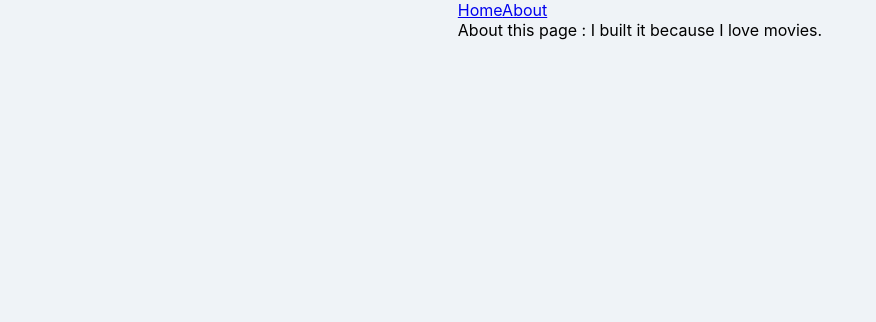
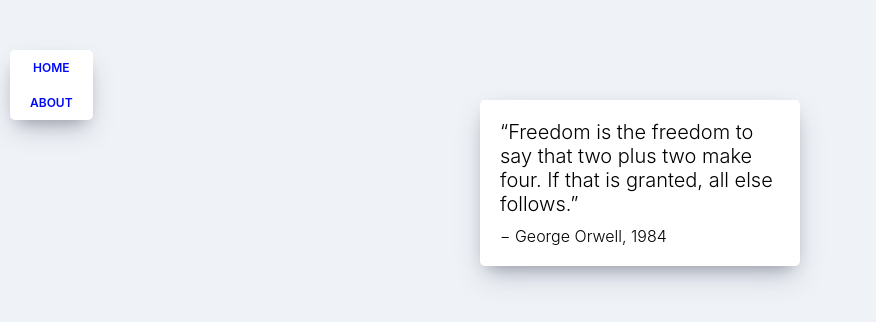
Before and after one commit to arkc1009/movie_app2020, a React (Create React App) app: page /#/about in a window 1280 px wide. Shown: the top 322 px of the page, without its empty margins (0-876 px from the left). Built offline with nearby package versions, Linux system fonts and the light colour scheme.

Commit message:
fix : Navigation Style

```diff
--- /dev/null
+++ b/src/App.css
@@ -0,0 +1,12 @@
+* {
+  box-sizing: border-box;
+}
+
+body {
+  margin: 0;
+  padding: 0;
+  font-family: -apple-system, BlinkMacSystemFont, "Segoe UI", Roboto, Oxygen,
+    Ubuntu, Cantarell, "Open Sans", "Helvetica Neue", sans-serif;
+  background-color: #eff3f7;
+  height: 100%;
+}
--- a/src/App.js
+++ b/src/App.js
@@ -3,6 +3,7 @@
 import Home from "./routes/Home";
 import About from "./routes/About";
 import Navigation from "./components/Navigation";
+import "./App.css";
 
 function App() {
   return (
--- /dev/null
+++ b/src/components/Navigation.css
@@ -0,0 +1,25 @@
+.nav {
+  position: fixed;
+  top: 50px;
+  left: 10px;
+  display: flex;
+  flex-direction: column;
+  background-color: white;
+  padding: 10px 20px;
+  box-shadow: 0 13px 27px -5px rgba(50, 50, 93, 0.25),
+    0 8px 16px -8px rgba(0, 0, 0, 0.3), 0 -6px 16px -6px rgba(0, 0, 0, 0.025);
+  border-radius: 5px;
+}
+
+.nav a {
+  text-decoration: none;
+  color: #0008fc;
+  text-transform: uppercase;
+  font-size: 12px;
+  text-align: center;
+  font-weight: 600;
+}
+
+.nav a:not(:last-child) {
+  margin-bottom: 20px;
+}
--- a/src/components/Navigation.js
+++ b/src/components/Navigation.js
@@ -1,12 +1,13 @@
-import React from 'react';
-import { Link } from 'react-router-dom';
+import React from "react";
+import { Link } from "react-router-dom";
+import "./Navigation.css";
 
 function Navigation() {
   return (
-  <div>
-    <Link to="/">Home</Link>
-    <Link to="/about">About</Link>
-  </div>
+    <div className="nav">
+      <Link to="/">Home</Link>
+      <Link to="/about">About</Link>
+    </div>
   );
 }
 
--- /dev/null
+++ b/src/routes/About.css
@@ -0,0 +1,20 @@
+.about__container {
+  box-shadow: 0 13px 27px -5px rgba(50, 50, 93, 0.25),
+    0 8px 16px -8px rgba(0, 0, 0, 0.3), 0 -6px 16px -6px rgba(0, 0, 0, 0.025);
+  padding: 20px;
+  border-radius: 5px;
+  background-color: white;
+  margin: 0 auto;
+  margin-top: 100px;
+  max-width: 25%;
+  font-weight: 300;
+}
+
+.about__container span:first-child {
+  font-size: 20px;
+}
+
+.about__container span:last-child {
+  display: block;
+  margin-top: 10px;
+}
--- a/src/routes/About.js
+++ b/src/routes/About.js
@@ -1,7 +1,16 @@
-import React from 'react';
+import React from "react";
+import "./About.css";
 
 function About() {
-  return <span>About this page : I built it because I love movies.</span>
+  return (
+    <div className="about__container">
+      <span>
+        “Freedom is the freedom to say that two plus two make four. If that is
+        granted, all else follows.”
+      </span>
+      <span>− George Orwell, 1984</span>
+    </div>
+  );
 }
 
 export default About;
--- a/src/routes/Home.css
+++ b/src/routes/Home.css
@@ -1,19 +1,3 @@
-* {
-  box-sizing: border-box;
-}
-
-body {
-  margin: 0;
-  padding: 0;
-  font-family: -apple-system, BlinkMacSystemFont, "Segoe UI", Roboto, Oxygen,
-    Ubuntu, Cantarell, "Open Sans", "Helvetica Neue", sans-serif;
-  background-color: #eff3f7;
-  height: 100%;
-}
-
-html,
-body,
-#potato,
 .container {
   height: 100%;
   display: flex;
@@ -22,8 +6,19 @@
 
 .loader {
   width: 100%;
-  height: 100%;
+  height: 100vh;
   display: flex;
   justify-content: center;
   align-items: center;
+  font-weight: 300;
 }
+
+.movies {
+  display: flex;
+  justify-content: space-between;
+  align-items: flex-start;
+  flex-wrap: wrap;
+  padding: 50px;
+  padding-top: 70px;
+  width: 80%;
+}
```
